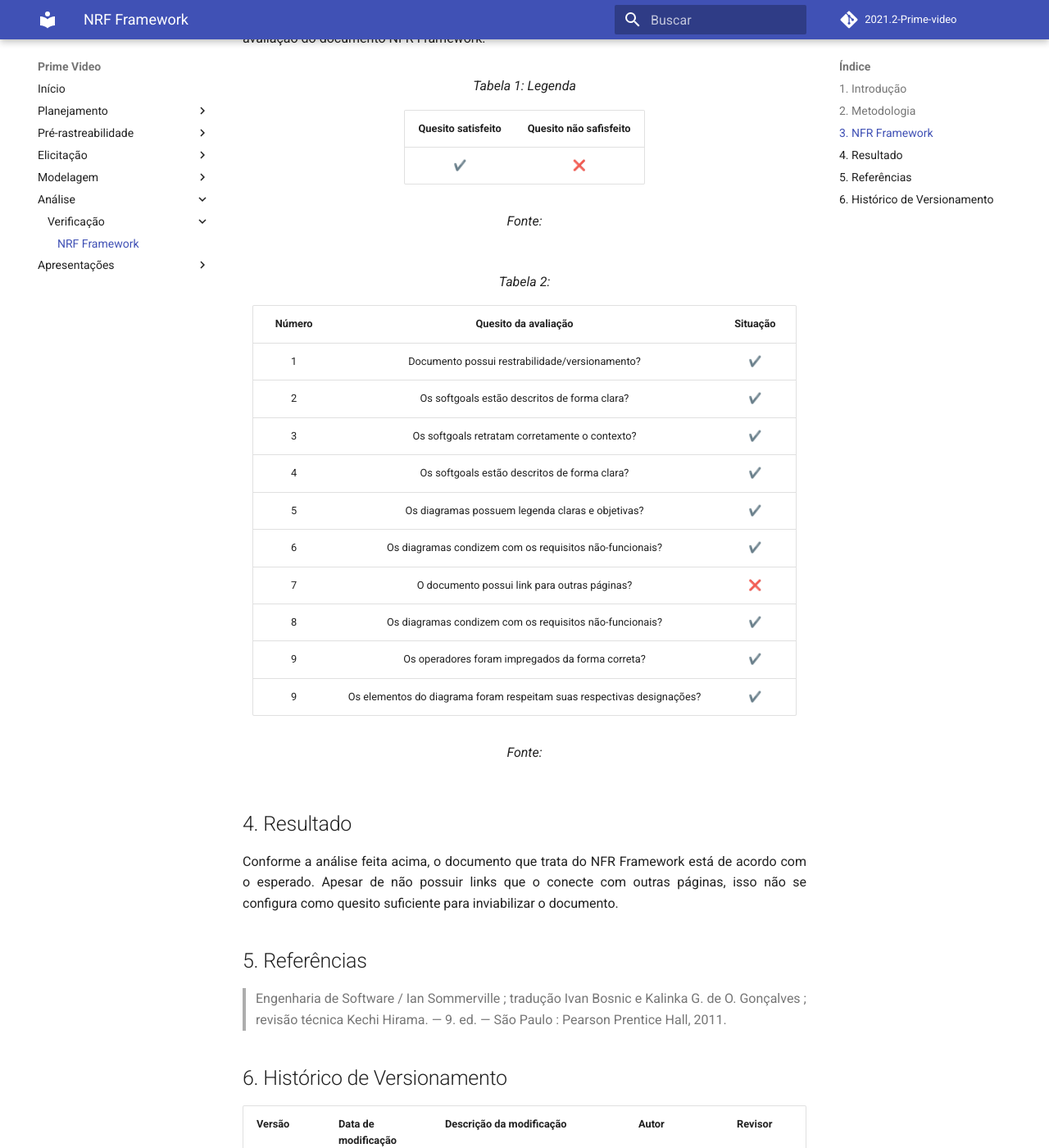
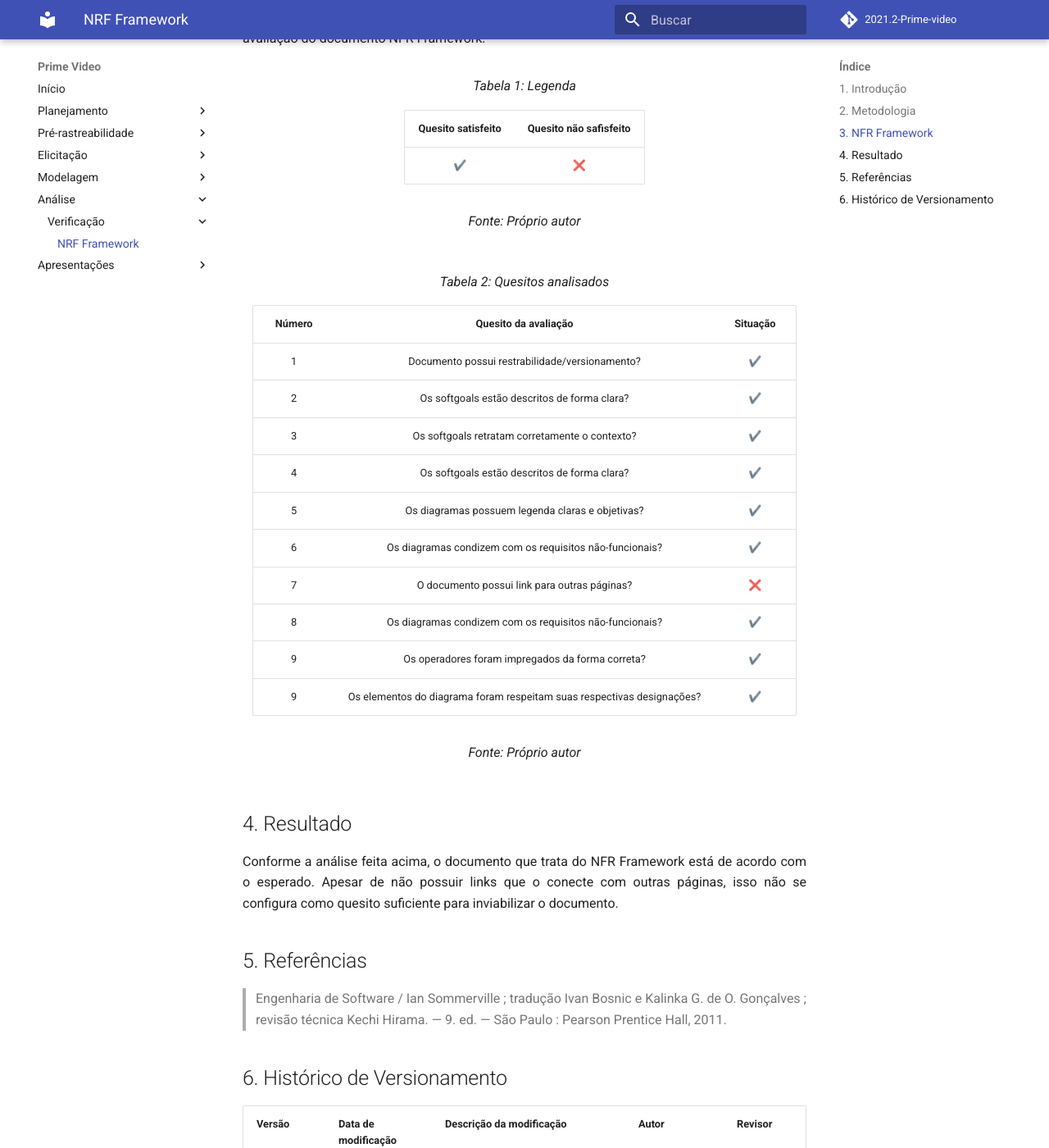
Before and after one commit to Requisitos-de-Software/2021.2-Prime-video, an MkDocs documentation site: the page built from docs/analise/verificacao/nfr_framework.md, in a window 1280 px wide and 1400 px high, scrolled down 583 px. Shown: the whole window at 82% size. Built offline with MkDocs 1.6.1 and Material for MkDocs 9.7.7, drawn with Linux system fonts in a browser that asks for light colours; comment, search, counter and statistics services are not loaded.

Commit message:
docs: Adicionando o legenda e fonte

```diff
--- a/docs/analise/verificacao/nfr_framework.md
+++ b/docs/analise/verificacao/nfr_framework.md
@@ -34,11 +34,11 @@
       </tr>
     </tbody>
   </table>
-  <figcaption>Fonte: </figcaption>
+  <figcaption>Fonte: Próprio autor</figcaption>
 </figure>
 
 <figure>
-  <figcaption>Tabela 2: </figcaption>
+  <figcaption>Tabela 2: Quesitos analisados</figcaption>
   <table>
     <thead>
       <tr>
@@ -100,7 +100,7 @@
       </tr>
     </tbody>
   </table>
-  <figcaption>Fonte: </figcaption>
+  <figcaption>Fonte: Próprio autor</figcaption>
 </figure>
 
 ## 4. Resultado
```
